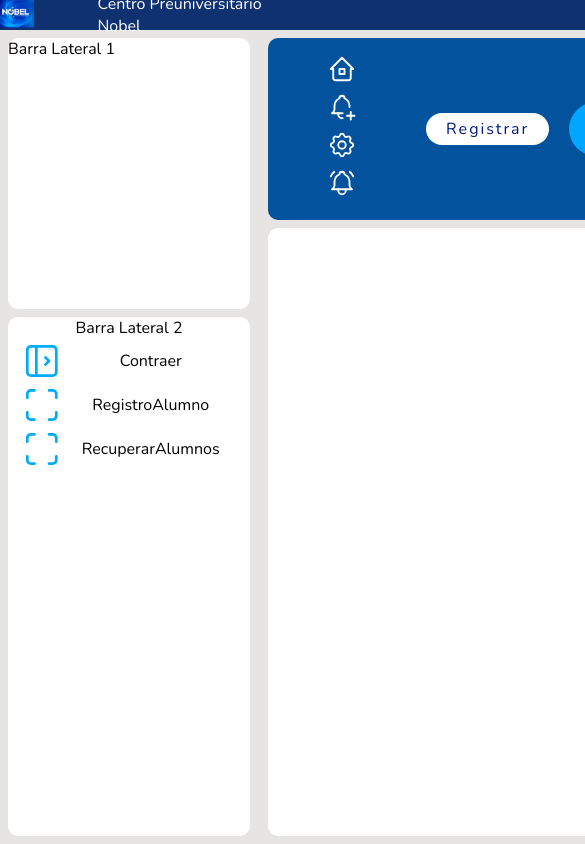
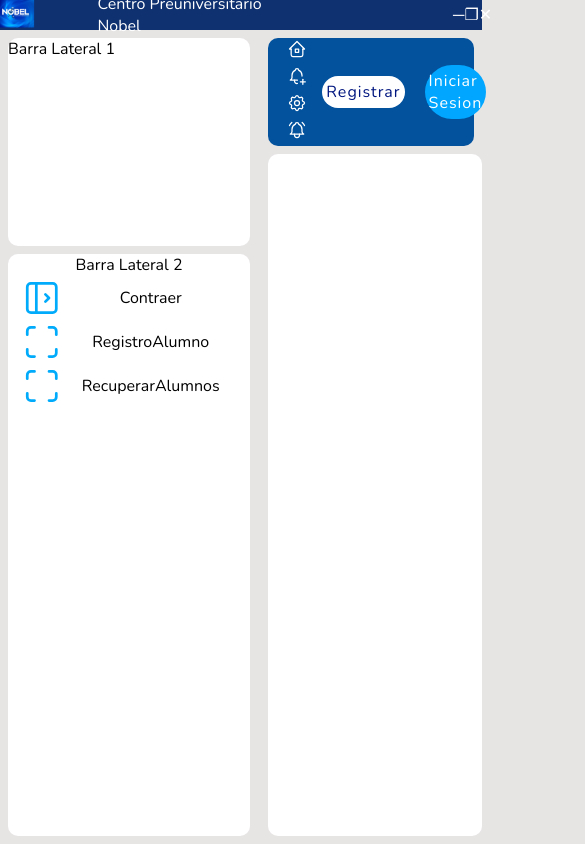
Before and after one commit to Marlu-dev/app-matriculas, a React (Vite) app: page / in a window 390 px wide. Shown: the top 844 px of the page, 585 px wide, since content can reach past the window. Built offline with nearby package versions, Linux system fonts and the light colour scheme.

Commit message:
Solución(Checkbox y header)
header menos de 850px de pantalla
y quedo con diseño el checkbox

```diff
--- a/src/components/RegistroAlumno.jsx
+++ b/src/components/RegistroAlumno.jsx
@@ -275,9 +275,12 @@ function RegistroAlumno () {
                   <input
                     type='checkbox'
                     name='checkbox1'
+                    id='checkbox1'
                     onClick={noReferencia}
                   />
-                  <label for='checkbox1'>No tiene</label>
+                  <label for='checkbox1'>
+                    No tiene
+                  </label>
                 </div>
               </div>
 
@@ -301,6 +304,7 @@ function RegistroAlumno () {
                   <input
                     type='checkbox'
                     name='checkbox2'
+                    id='checkbox2'
                     onClick={noTelefonoFijo}
                   />
                   <label for='checkbox2'>No tiene</label>
@@ -327,9 +331,12 @@ function RegistroAlumno () {
                   <input
                     type='checkbox'
                     name='checkbox3'
+                    id='checkbox3'
                     onClick={noTelefonoCelular}
-                  />
-                  <label for='checkbox3'>No tiene</label>
+                    />
+                    <label for='checkbox3'>
+                    No tiene
+                  </label>
                 </div>
               </div>
 
--- a/src/style/GridAplication.css
+++ b/src/style/GridAplication.css
@@ -27,9 +27,9 @@
 body {
     background-color: var(--colorBody);
     /* color: black; */
-    display: grid;
-    margin: 0;
-    padding: 0;
+    /* display: grid; */
+    /* margin: 0;
+    padding: 0; */
     box-sizing: border-box;
 }
 
@@ -99,17 +99,23 @@ body {
     display: flex;
     justify-content: space-between;
     align-items: center;
-    padding: 5px 10%;
+    padding: 0 2%;
     grid-area: header;
     border-radius: 10px;
     margin: 0px 8px 0px 10px;
 }
 
-.container-buttons {
+/*  ESTO ERA LO ANTERIOR
+    .container-buttons {
     display: grid;
     grid-template-columns: repeat(auto-fit, minmax(100px, 1fr));
     gap: 10px;
-    padding: 10px;
+    padding: 6px;
+} */
+
+.container-buttons {
+    display: flex;
+    padding: 0 2%;
 }
 
 .container-buttons ul li {
@@ -119,16 +125,18 @@ body {
 }
 
 .container-buttons ul li a{
-    display: block;
-    padding: 5px 10px;
+    display: flex;
+    padding: 2% 6%;
     border-radius: 5px;
     transition: .2s;
+    /* position: absolute;
+    left: 10px; */
 }
 
 .container-buttons svg{
     stroke: var(--blanco);
-   /*  width: -20px;
-    height: -20px; */
+    width: 40px;
+        height: 40px;
 }
 
 .container-buttons ul li a:hover {
@@ -154,8 +162,9 @@ body {
 }
 
 .btns-nav-container a {
+    display: inline-block;
     text-decoration: none;
-    padding: 15px 30px;
+    padding: 5px 30px;
     font-size: 16px;
     letter-spacing: 2px;
 
@@ -217,6 +226,24 @@ body {
     }
 }
 
+@media screen and (max-width: 850px) {
+    .container-buttons ul li a {
+        padding: 1px 1px;
+    }
+
+    .container-buttons svg{
+     /*    stroke: var(--gris); */
+       width: 20px;
+        height: 20px;
+    }
+
+    .btns-nav-container a {
+        padding: 5px 4px;
+        letter-spacing: 1px;
+    }
+}
+
+
 
 
 .main {
--- a/src/style/registroAlumno.css
+++ b/src/style/registroAlumno.css
@@ -170,7 +170,7 @@
   align-items: center;
 } */
 
-.input-seccion .check-button {
+/* .input-seccion .check-button {
   display: flex;
   align-items: center;
   margin: 0 10px;
@@ -195,4 +195,49 @@
   border: 1px solid var(--letras);
   background-color: var(--letras);
   color: var(--blanco);
+} */
+
+.input-seccion input[type='checkbox'] {
+  display: none;
 }
+
+.input-seccion .check-button label{
+  color: var(--negro);
+  background: var(--grisClaro);
+  padding: 5px 15px 5px 40px;
+  display: inline-block;
+  position: relative;
+  font-size: 14px;
+  border-radius: 5px;
+  cursor: pointer;
+  transition:.2s all ease;
+}
+
+.input-seccion .check-button label:hover {
+  background: var(--gris);
+}
+
+.input-seccion .check-button label::before {
+  content: "";
+  display: inline-block;
+  width: 14px;
+  height: 14px;
+  background: none;
+  border: 3px solid var(--azul);
+  border-radius: 5px;
+  transition: all 0.3s ease;
+  position: absolute;
+  left: 14px;
+  top: 5px;
+}
+
+.input-seccion input[type="checkbox"]:checked + label {
+  padding: 5px 15px;
+  background: var(--grisClaro);
+  border: 5px;
+  color: var(--rojo);
+}
+
+.input-seccion input[type="checkbox"]:checked + label::before {
+  display: none;
+}
```
